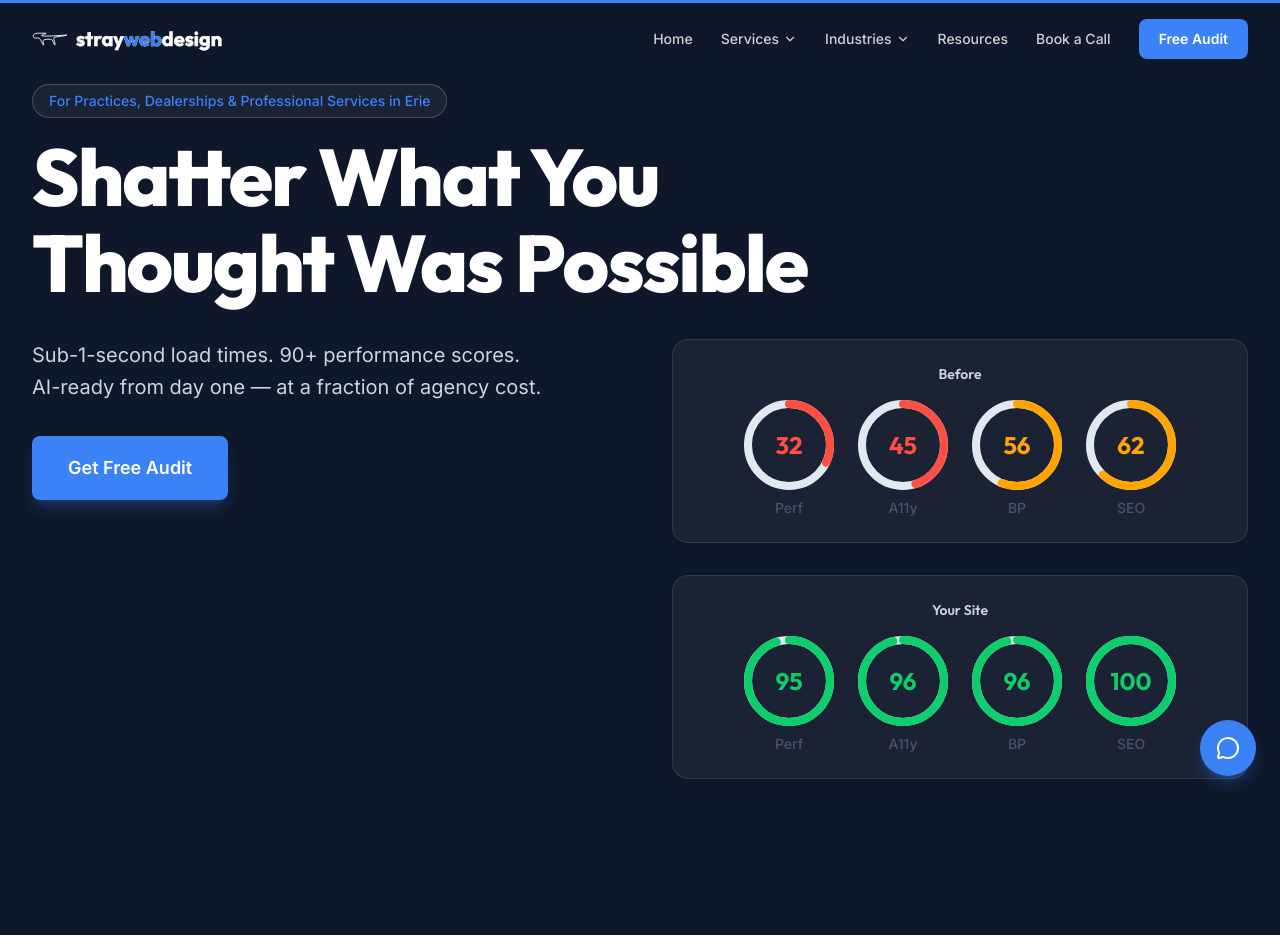
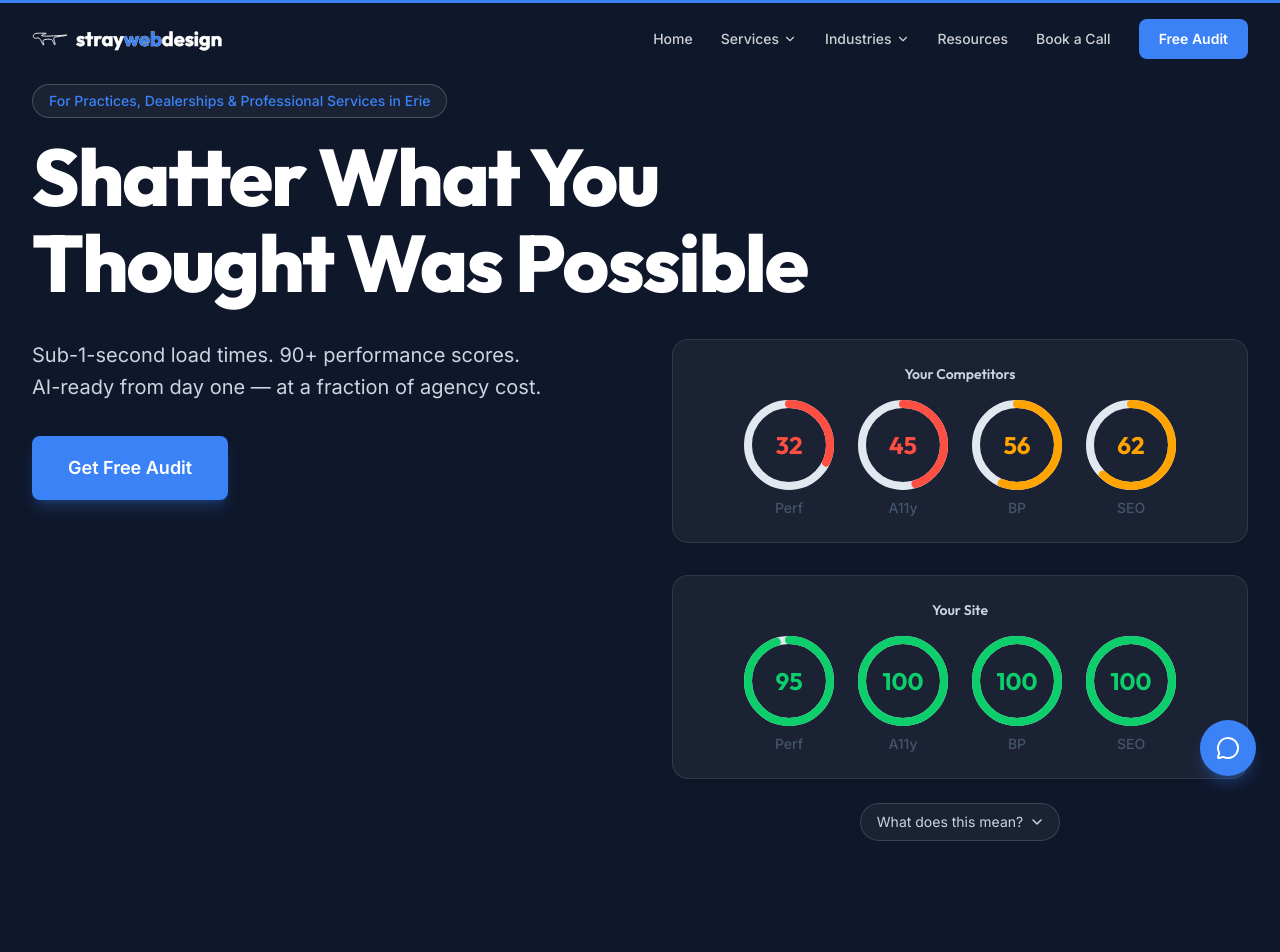
Before and after one commit to straydesign/straywebdesign, a Next.js app: page / in a window 1280 px wide. Shown: the top 952 px of the page. Built offline with nearby package versions, Linux system fonts and the light colour scheme.

Commit message:
feat: hero comparison labels + explainer dropdown
Labels: "Your Competitors" vs "Your Site". Scores updated to 100 for
a11y, BP, SEO (performance stays 95). Added "What does this mean?"
expandable section explaining each Lighthouse score's business impact.

```diff
--- a/src/components/sections/Hero.tsx
+++ b/src/components/sections/Hero.tsx
@@ -1,7 +1,7 @@
 'use client';
 
 import { lazy, Suspense, useEffect, useState } from 'react';
-import { motion, useScroll, useTransform } from 'framer-motion';
+import { motion, useScroll, useTransform, AnimatePresence } from 'framer-motion';
 import MagneticButton from '@/components/ui/MagneticButton';
 import AnimateIn from '@/components/ui/AnimateIn';
 import LighthouseGauge from '@/components/ui/LighthouseGauge';
@@ -11,12 +11,35 @@ const GlassShatter = lazy(() => import('@/components/ui/GlassShatter'));
 
 const LIGHTHOUSE_COMPARISONS = [
   {
-    label: 'Before',
+    label: 'Your Competitors',
     scores: { performance: 32, accessibility: 45, bestPractices: 56, seo: 62 },
   },
   {
     label: 'Your Site',
-    scores: { performance: 95, accessibility: 96, bestPractices: 96, seo: 100 },
+    scores: { performance: 95, accessibility: 100, bestPractices: 100, seo: 100 },
+  },
+];
+
+const SCORE_EXPLANATIONS = [
+  {
+    label: 'Performance',
+    description:
+      'How fast your site loads. Every second of delay costs you 7% in conversions. Sites scoring below 50 lose the majority of mobile visitors before they see a single word.',
+  },
+  {
+    label: 'Accessibility',
+    description:
+      'Whether everyone can use your site — including the 1 in 4 adults with a disability. Low scores mean broken forms, unreadable text, and potential ADA lawsuits. Over 4,100 were filed in 2024.',
+  },
+  {
+    label: 'Best Practices',
+    description:
+      'Security, modern code standards, and browser compatibility. Low scores signal outdated technology, missing HTTPS, and vulnerabilities that put your business at risk.',
+  },
+  {
+    label: 'SEO',
+    description:
+      'How visible you are to Google and AI search. Missing meta tags, broken heading structure, and no structured data mean you rank below competitors who have them.',
   },
 ];
 
@@ -43,34 +66,11 @@ function HeroContentMobile() {
   );
 }
 
-function HeroInner() {
+function LighthouseComparison() {
+  const [expanded, setExpanded] = useState(false);
+
   return (
-    <>
-      {/* Badge — render immediately visible for LCP, no AnimateIn wrapper */}
-      <span className="mb-4 inline-block rounded-xl border border-white/20 bg-white/5 px-4 py-1.5 text-sm font-medium text-electric backdrop-blur-sm sm:rounded-full">
-        For Practices, Dealerships &amp; Professional Services in Erie
-      </span>
-
-      {/* h1 — LCP element: render immediately at full opacity, no WordReveal animation */}
-      <h1 className="text-balance font-display text-[clamp(2.25rem,7vw,5rem)] font-extrabold leading-[1.08] tracking-tight text-white">
-        Shatter What You Thought Was Possible
-      </h1>
-
-      <div className="mt-8 grid items-start gap-12 lg:grid-cols-2 lg:gap-16">
-        <div>
-          {/* Paragraph — render immediately visible for LCP */}
-          <p className="max-w-lg text-lg leading-relaxed text-slate-300 md:text-xl">
-            Sub-1-second load times. 90+ performance scores. AI-ready from day one — at a fraction of agency cost.
-          </p>
-
-          <AnimateIn delay={0.3} className="mt-8">
-            <MagneticButton href="#contact" variant="primary" size="lg">
-              Get Free Audit
-            </MagneticButton>
-          </AnimateIn>
-        </div>
-
-        <AnimateIn direction="right" delay={0.3} className="hidden lg:block">
+    <div className="space-y-6">
       <div className="space-y-8">
         {LIGHTHOUSE_COMPARISONS.map((comp, idx) => (
           <div
@@ -109,6 +109,85 @@ function HeroInner() {
           </div>
         ))}
       </div>
+
+      <div className="text-center">
+        <button
+          onClick={() => setExpanded((prev) => !prev)}
+          className="inline-flex items-center gap-2 rounded-full border border-white/15 bg-white/5 px-4 py-2 text-sm text-slate-300 backdrop-blur-sm transition-colors hover:bg-white/10 hover:text-white"
+        >
+          What does this mean?
+          <motion.svg
+            width="12"
+            height="12"
+            viewBox="0 0 12 12"
+            fill="none"
+            xmlns="http://www.w3.org/2000/svg"
+            animate={{ rotate: expanded ? 180 : 0 }}
+            transition={{ duration: 0.2 }}
+          >
+            <path d="M2 4L6 8L10 4" stroke="currentColor" strokeWidth="1.5" strokeLinecap="round" strokeLinejoin="round" />
+          </motion.svg>
+        </button>
+      </div>
+
+      <AnimatePresence>
+        {expanded && (
+          <motion.div
+            initial={{ opacity: 0, height: 0 }}
+            animate={{ opacity: 1, height: 'auto' }}
+            exit={{ opacity: 0, height: 0 }}
+            transition={{ duration: 0.3, ease: 'easeInOut' }}
+            className="overflow-hidden"
+          >
+            <div className="rounded-2xl border border-white/10 bg-white/5 p-5 backdrop-blur-md">
+              <p className="mb-4 text-sm text-slate-400">
+                These are Google Lighthouse scores — the same audit Google uses to rank your site. Higher scores mean more traffic, more trust, and more customers.
+              </p>
+              <div className="space-y-3">
+                {SCORE_EXPLANATIONS.map((item) => (
+                  <div key={item.label}>
+                    <p className="text-sm font-semibold text-white">{item.label}</p>
+                    <p className="text-sm leading-relaxed text-slate-400">{item.description}</p>
+                  </div>
+                ))}
+              </div>
+            </div>
+          </motion.div>
+        )}
+      </AnimatePresence>
+    </div>
+  );
+}
+
+function HeroInner() {
+  return (
+    <>
+      {/* Badge — render immediately visible for LCP, no AnimateIn wrapper */}
+      <span className="mb-4 inline-block rounded-xl border border-white/20 bg-white/5 px-4 py-1.5 text-sm font-medium text-electric backdrop-blur-sm sm:rounded-full">
+        For Practices, Dealerships &amp; Professional Services in Erie
+      </span>
+
+      {/* h1 — LCP element: render immediately at full opacity, no WordReveal animation */}
+      <h1 className="text-balance font-display text-[clamp(2.25rem,7vw,5rem)] font-extrabold leading-[1.08] tracking-tight text-white">
+        Shatter What You Thought Was Possible
+      </h1>
+
+      <div className="mt-8 grid items-start gap-12 lg:grid-cols-2 lg:gap-16">
+        <div>
+          {/* Paragraph — render immediately visible for LCP */}
+          <p className="max-w-lg text-lg leading-relaxed text-slate-300 md:text-xl">
+            Sub-1-second load times. 90+ performance scores. AI-ready from day one — at a fraction of agency cost.
+          </p>
+
+          <AnimateIn delay={0.3} className="mt-8">
+            <MagneticButton href="#contact" variant="primary" size="lg">
+              Get Free Audit
+            </MagneticButton>
+          </AnimateIn>
+        </div>
+
+        <AnimateIn direction="right" delay={0.3} className="hidden lg:block">
+          <LighthouseComparison />
         </AnimateIn>
       </div>
     </>
```
Lines whose indentation alone changed are shown as unchanged.
